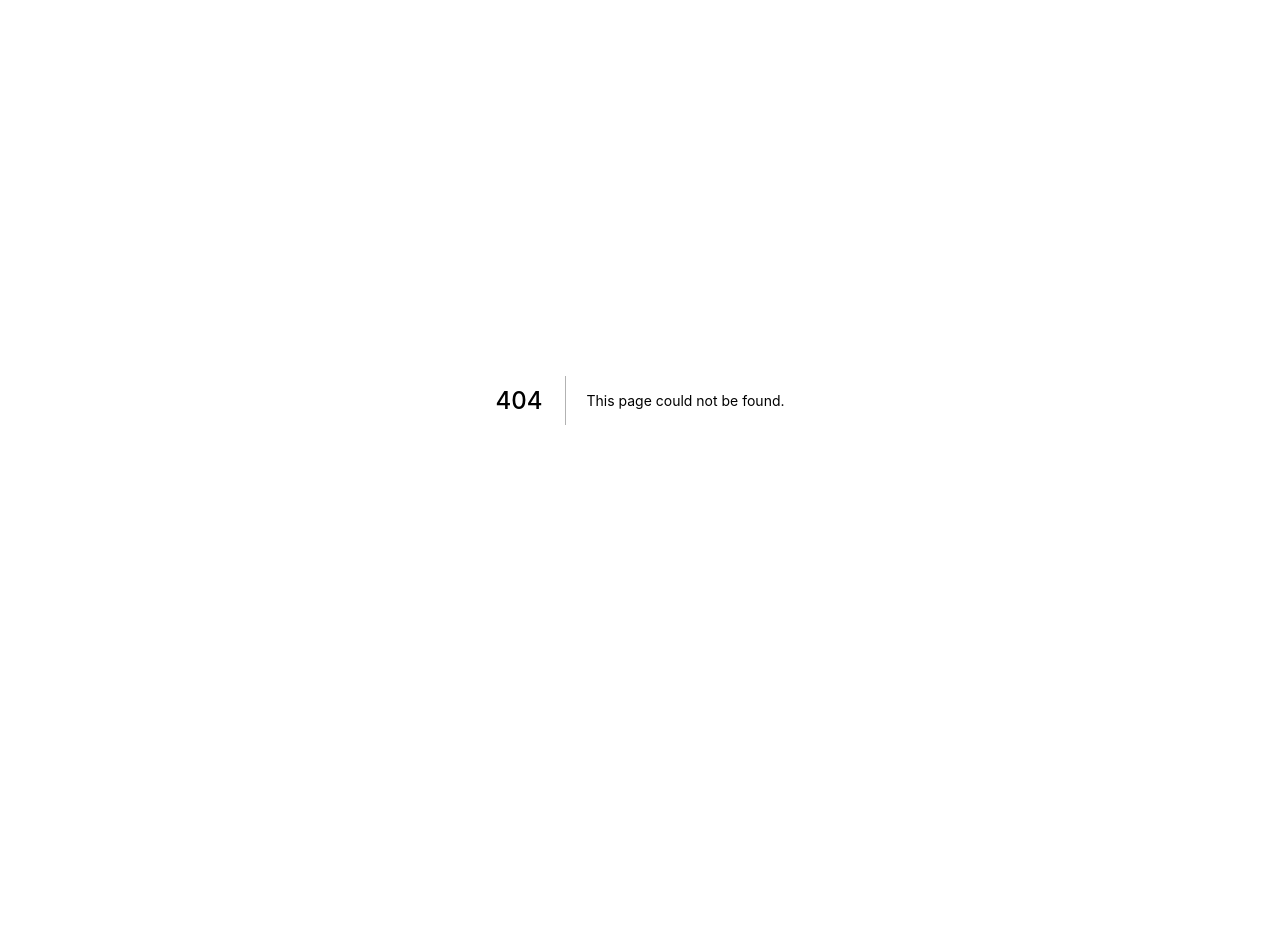
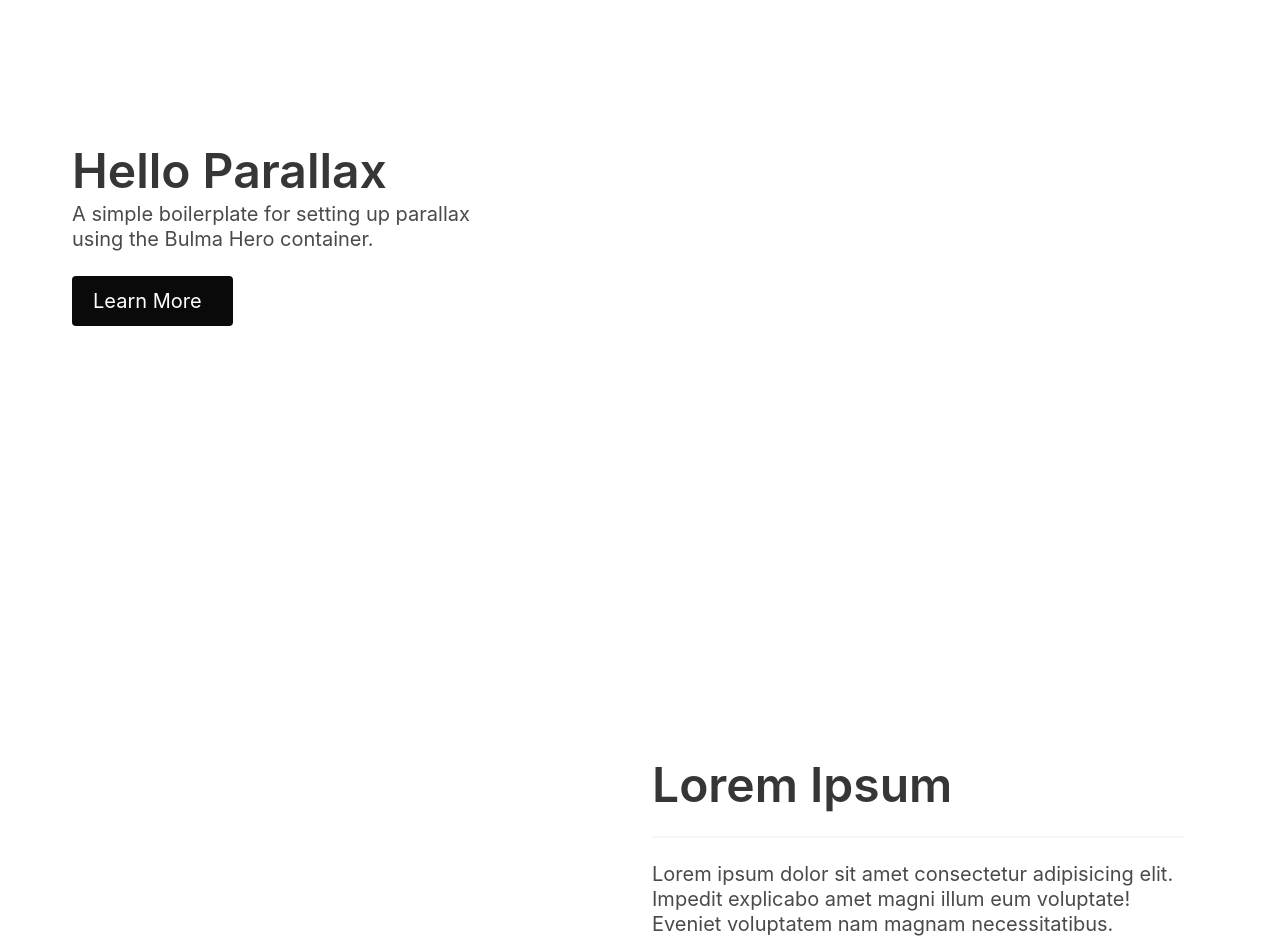
Before and after one commit to nikolaischunk/nextjs-tryout-site, a Next.js app: page /tryouts/parallax in a window 1280 px wide. Before the commit this address had no page. Shown: the top 952 px of the page. Before the commit the page ends 800 px from the top, so only its background shows below. Built offline with nearby package versions, Linux system fonts and the light colour scheme.

Commit message:
Implemented a testsite from the resources

```diff
--- /dev/null
+++ b/pages/tryouts/parallax.js
@@ -0,0 +1,133 @@
+import "../../styles/parallax.module.scss";
+
+const Parallax = () => {
+  return (
+    <div className="parallax">
+      <section class="hero is-medium">
+        <div class="hero-body">
+          <div class="container">
+            <h1 class="title is-1 ">Hello Parallax</h1>
+            <h2 class="subtitle">
+              A simple boilerplate for setting up parallax <br /> using the
+              Bulma Hero container.
+            </h2>
+            <a href="#" class="button is-white is-medium is-inverted">
+              Learn More&ensp;<i class="fad fa-chevron-right"></i>
+            </a>
+          </div>
+        </div>
+      </section>
+      <section id="parallax-1" class="hero is-large ">
+        <div class="hero-body">
+          <div class="container">
+            <div class="columns">
+              <div class="column is-6 is-offset-6">
+                <h1 class="title is-1 ">Lorem Ipsum</h1>
+                <hr class="content-divider" />
+                <h2 class="subtitle">
+                  Lorem ipsum dolor sit amet consectetur adipisicing elit.
+                  Impedit explicabo amet magni illum eum voluptate! Eveniet
+                  voluptatem nam magnam necessitatibus.
+                </h2>
+                <a href="#" class="button is-white is-inverted">
+                  Next&ensp;<i class="fad fa-chevron-right"></i>
+                </a>
+              </div>
+            </div>
+          </div>
+        </div>
+      </section>
+      <section id="parallax-2" class="hero is-large ">
+        <div class="hero-body">
+          <div class="container">
+            <div class="columns">
+              <div class="column is-6">
+                <h1 class="title is-1 ">Dolor Sit</h1>
+                <hr class="content-divider" />
+                <h2 class="subtitle">
+                  Lorem ipsum dolor, sit amet consectetur adipisicing elit.
+                  Doloremque veritatis sequi natus minima distinctio ullam
+                  deleniti quasi quisquam autem deserunt.
+                </h2>
+                <a href="#" class="button is-white is-inverted">
+                  Next&ensp;<i class="fad fa-chevron-right"></i>
+                </a>
+              </div>
+            </div>
+          </div>
+        </div>
+      </section>
+      <section id="parallax-3" class="hero is-large ">
+        <div class="hero-body">
+          <div class="container">
+            <div class="columns">
+              <div class="column is-6 is-offset-6">
+                <h1 class="title is-1 ">Amet Consectetur</h1>
+                <hr class="content-divider" />
+                <h2 class="subtitle">
+                  Lorem ipsum dolor sit amet consectetur, adipisicing elit. Iure
+                  minus nam necessitatibus neque in perferendis eveniet dolorum
+                  assumenda dolores accusamus.
+                </h2>
+                <a href="#" class="button is-white is-inverted">
+                  Next&ensp;<i class="fad fa-chevron-right"></i>
+                </a>
+              </div>
+            </div>
+          </div>
+        </div>
+      </section>
+      <section class="cta va">
+        <div class="container">
+          <div class="columns">
+            <div class="column is-6">
+              <h1 class="title is-1 ">Adipisicing Elit</h1>
+              <hr class="content-divider" />
+              <h2 class="subtitle">
+                Lorem ipsum dolor sit amet consectetur, adipisicing elit. Quas
+                ut nulla maiores, beatae voluptas sunt excepturi deserunt vero.
+                Beatae est ratione quia neque molestias, cum asperiores
+                quibusdam rem illum, debitis dolorem natus, eos fuga eveniet
+                numquam ab officia reiciendis inventore. Tempore repudiandae
+                exercitationem quisquam? Fugiat!
+              </h2>
+            </div>
+            <div class="column is-6">
+              <div class="field">
+                <label class="label">Name</label>
+                <div class="control">
+                  <input
+                    class="input is-medium"
+                    type="text"
+                    placeholder="Jon Snow"
+                  />
+                </div>
+              </div>
+              <br />
+              <div class="field">
+                <label class="label">Email</label>
+                <div class="control">
+                  <input
+                    class="input is-medium"
+                    type="email"
+                    placeholder="jon@winterfell.com"
+                  />
+                </div>
+              </div>
+              <br />
+              <div class="field is-grouped">
+                <div class="control">
+                  <button class="button is-white is-rounded is-outlined">
+                    Submit
+                  </button>
+                </div>
+              </div>
+            </div>
+          </div>
+        </div>
+      </section>
+    </div>
+  );
+};
+
+export default Parallax;
```
Also changed, not shown: styles/parallax.module.scss (added, +86 -0 lines).
